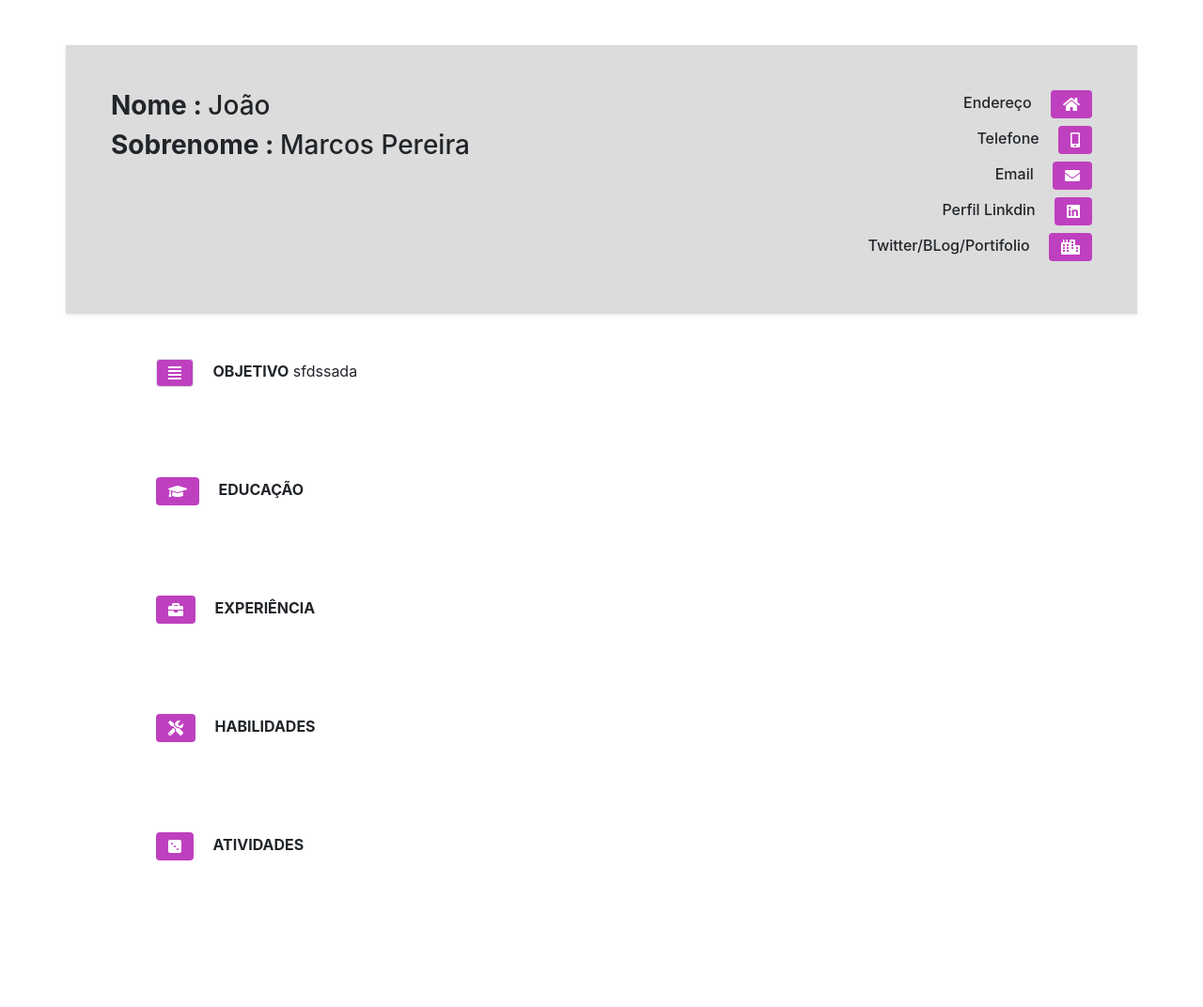
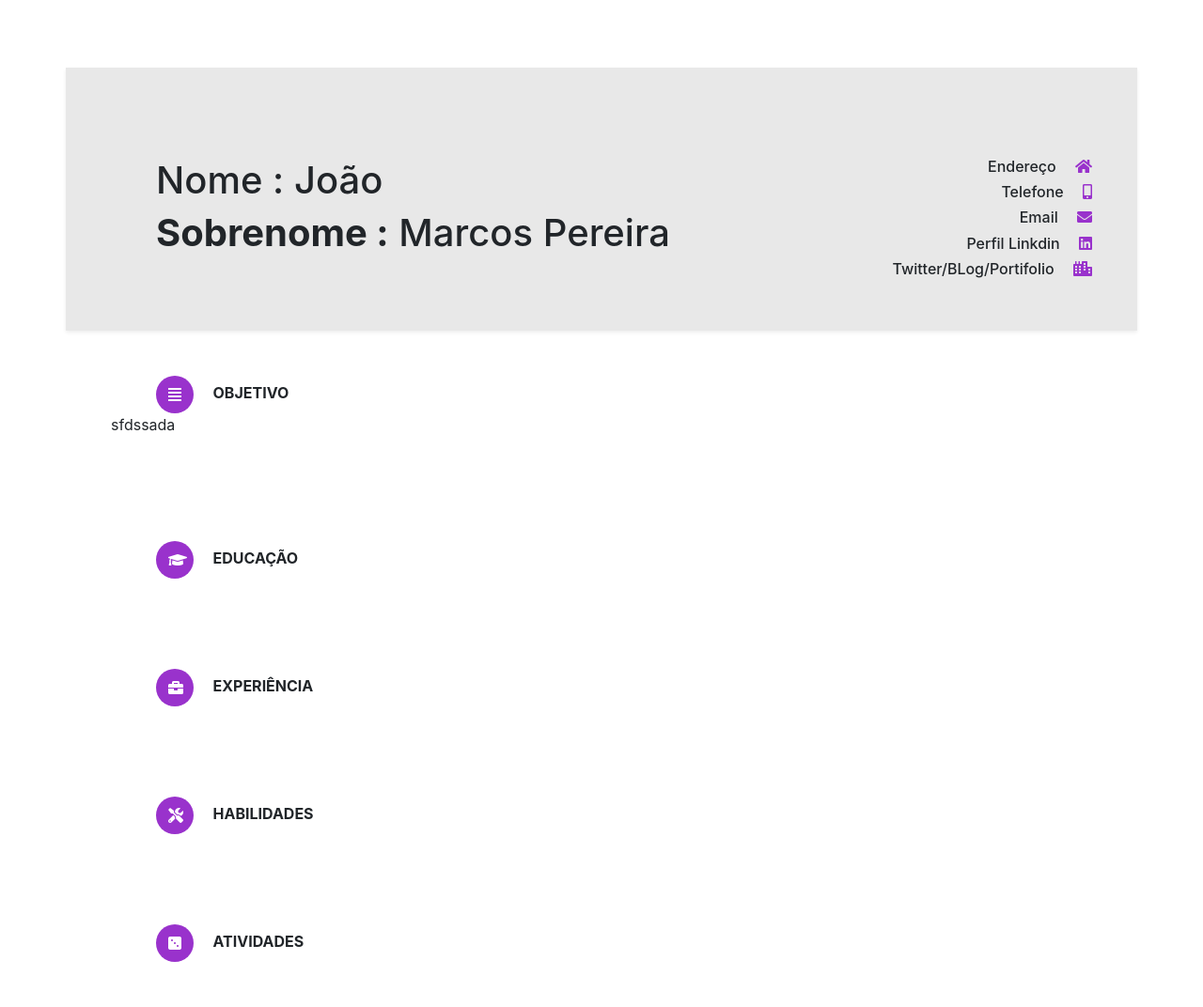
Before and after one commit to Joaosza/Trabalho-TIC, a Django app: page /curriculo/ in a window 1280 px wide. Shown: the whole page at 94% size. Before the commit the page ends 916 px from the top, so only its background shows below. Run offline with Django 3.2, Linux system fonts and the light colour scheme; some libraries are stand-ins or nearby versions.

Commit message:
Arrumando os icones e botoes do trabalho

```diff
--- a/Django/adocao/templates/curriculo.html
+++ b/Django/adocao/templates/curriculo.html
@@ -10,14 +10,25 @@
     <link rel="stylesheet" href="https://use.fontawesome.com/releases/v5.8.1/css/all.css" integrity="sha384-50oBUHEmvpQ+1lW4y57PTFmhCaXp0ML5d60M1M7uH2+nqUivzIebhndOJK28anvf" crossorigin="anonymous">
     <style media="screen">
       .bg-cinza-claro{
-        background: #dcdcdc;
+        background: #E8E8E8;
       }
-      .icon-color{
-        background-color: red;
+      /*Cor do icone dentro do botão, e definindo que quando o mouse passar por cima do botão ira ficar branco tbm*/
+      .bg-icon, .bg-icon:hover{
+        color: white;
       }
-      .bg-icon{
-        background-color: #bf40bf;
-        color: white;
+        /*Cor do icone*/
+      .roxo{
+        color: #9932CC;
+      }
+      .borda{
+        /*define a largura do icone*/
+        width:40px;
+        /* define a altura do icone */
+        height:40px;
+        /* Cor do background */
+        background-color:#9932CC;
+        /* arrendondando o botão */
+        border-radius: 150px;
       }
     </style>
 
@@ -25,47 +36,48 @@
   <body>
     <br>
     <!-- Define o formato do site : inteiro ou centralizado -->
-    <div class="container bg-cinza-claro shadow-sm mt-4">
+    <div class="container bg-cinza-claro shadow-sm mt-5">
 
       <div class="row">
 
-        <div class="col-lg-8 p-5">
-          <h3><strong>Nome : </strong> <span>João</span></h3>
-          <h3> <strong>Sobrenome : </strong> <span>Marcos Pereira</span></h3>
+        <div class="col-lg-8 p-5 mt-5 ml-5">
+          <h1>Nome : <span>João</span></h1>
+          <h1> <strong>Sobrenome :</strong>  <span>Marcos Pereira</span></h1>
         </div>
 
         <!-- Serve para criar uma coluna e linha  -->
-        <div class="text-right col-lg p-5">
-          <h6 class="text-right "> Endereço  <i class="btn fas fa-home bg-icon ml-3"></i> </h6>
-          <h6 class="text-right">Telefone  <i class="btn fas fa-mobile-alt bg-icon ml-3"> </i> </h6>
-          <h6 class="text-right">Email <i class="btn fas fa-envelope bg-icon ml-3"></i> </h6>
-          <h6 class="text-right">Perfil Linkdin  <i class="btn fab fa-linkedin bg-icon ml-3"> </i></h6>
-          <h6 class="text-right">Twitter/BLog/Portifolio  <i class="btn fas fa-city bg-icon ml-3"> </i></h6>
+        <div class="text-right col-lg p-5 mt-5">
+          <h6 class="text-right "> Endereço  <i class="fas fa-home ml-3 roxo "></i> </h6>
+          <h6 class="text-right">Telefone  <i class="fas fa-mobile-alt ml-3 roxo"> </i> </h6>
+          <h6 class="text-right">Email <i class="fas fa-envelope ml-3 roxo"></i> </h6>
+          <h6 class="text-right">Perfil Linkdin  <i class="fab fa-linkedin ml-3 roxo"> </i></h6>
+          <h6 class="text-right">Twitter/BLog/Portifolio  <i class="fas fa-city ml-3 roxo "> </i></h6>
         </div>
 
       </div>
 
     </div>
 
+    <!-- Começo das informações gerais do curriculo -->
     <div class="container p-5">
-      <button type="button" class="btn fas fa-align-justify bg-icon ml-5 border"></button><span class="ml-3"> <strong>OBJETIVO</strong> </span>
-      <span>sfdssada</span>
+      <button  class="btn fas fa-align-justify ml-5 bg-icon  borda"></button><span class="ml-3"> <strong>OBJETIVO</strong> </span>
+      <p class="">sfdssada</p>
     </div>
 
     <div class="container p-5">
-        <button type="button" class="btn fas fa-graduation-cap bg-icon ml-5"></button><span class="ml-3"> <strong>EDUCAÇÃO</strong> </span>
+        <button type="button" class="btn fas fa-graduation-cap ml-5 bg-icon borda"></button><span class="ml-3"> <strong>EDUCAÇÃO</strong> </span>
     </div>
 
     <div class="container p-5">
-        <button type="button" class="btn fas fa-briefcase   bg-icon ml-5"></button><span class="ml-3"> <strong>EXPERIÊNCIA</strong> </span>
+        <button type="button" class="btn fas fa-briefcase ml-5 bg-icon borda"></button><span class="ml-3"> <strong>EXPERIÊNCIA</strong> </span>
     </div>
 
     <div class="container p-5">
-        <button type="button" class="btn fas fa-tools bg-icon ml-5"></button><span class="ml-3"> <strong>HABILIDADES</strong> </span>
+        <button type="button" class="btn fas fa-tools ml-5 bg-icon borda"></button><span class="ml-3"> <strong>HABILIDADES</strong> </span>
     </div>
 
     <div class="container p-5">
-        <button type="button" class="btn fas fa-dice-three bg-icon ml-5"></button><span class="ml-3"> <strong>ATIVIDADES</strong> </span>
+        <button type="button" class="btn fas fa-dice-three bg-icon ml-5 borda"></button><span class="ml-3"> <strong>ATIVIDADES</strong> </span>
     </div>
 
   </body>
```
